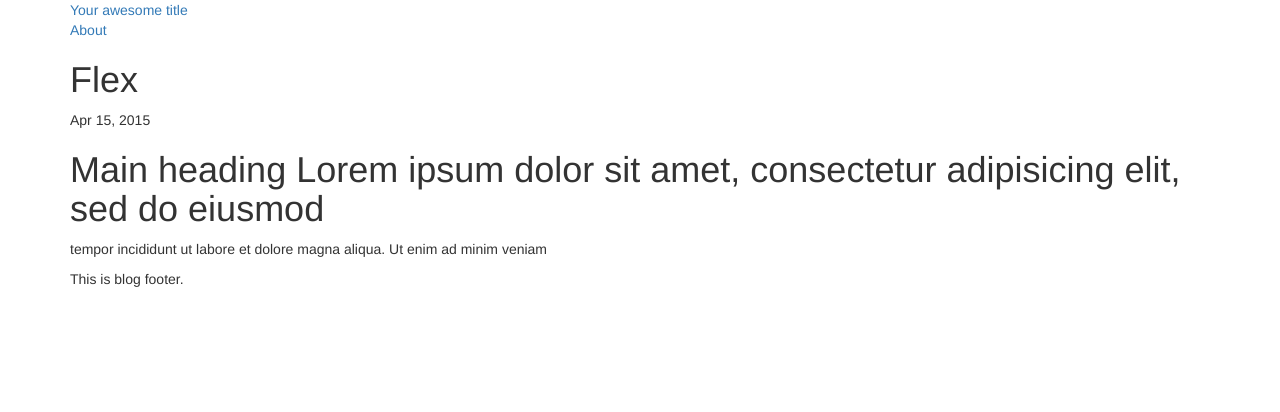
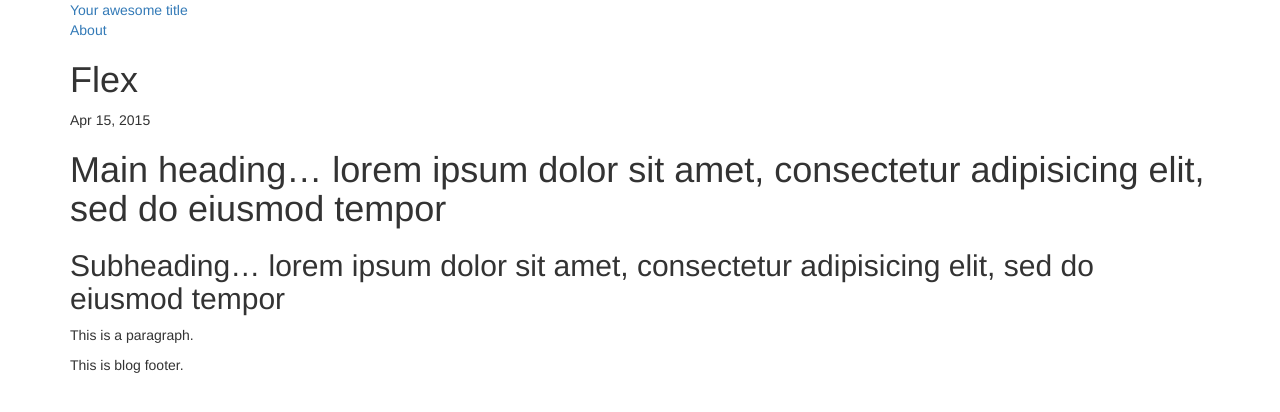
Before and after one commit to be-codified/personal-presentation-site, a Jekyll site: the page built from jekyll/_posts/2015-04-15-flex.markdown, in a window 1280 px wide. Shown: the top 412 px of the page. Built offline with Jekyll 4.4.1, drawn with Linux system fonts in a browser that asks for light colours; nearby versions of some CDN libraries; library files that are not in the unit come from our copies.

Commit message:
blog article updated

```diff
--- a/jekyll/_posts/2015-04-15-flex.markdown
+++ b/jekyll/_posts/2015-04-15-flex.markdown
@@ -5,5 +5,8 @@ date:   2015-04-15 20:01:48
 categories:
 ---
 
-#Main heading Lorem ipsum dolor sit amet, consectetur adipisicing elit, sed do eiusmod
-tempor incididunt ut labore et dolore magna aliqua. Ut enim ad minim veniam
+#Main heading... lorem ipsum dolor sit amet, consectetur adipisicing elit, sed do eiusmod tempor
+
+##Subheading... lorem ipsum dolor sit amet, consectetur adipisicing elit, sed do eiusmod tempor
+
+This is a paragraph.
```
